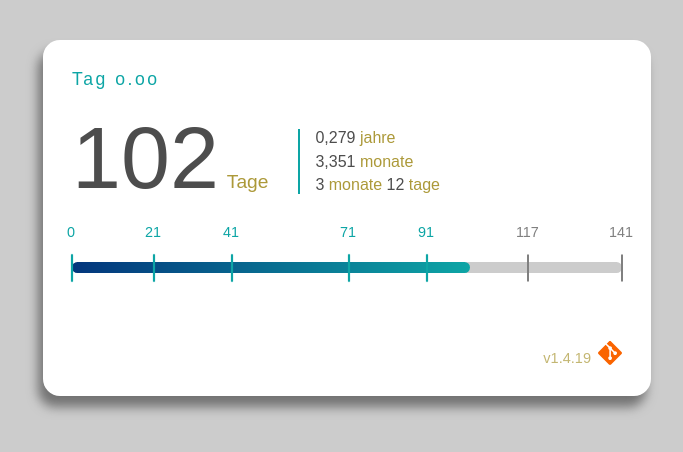
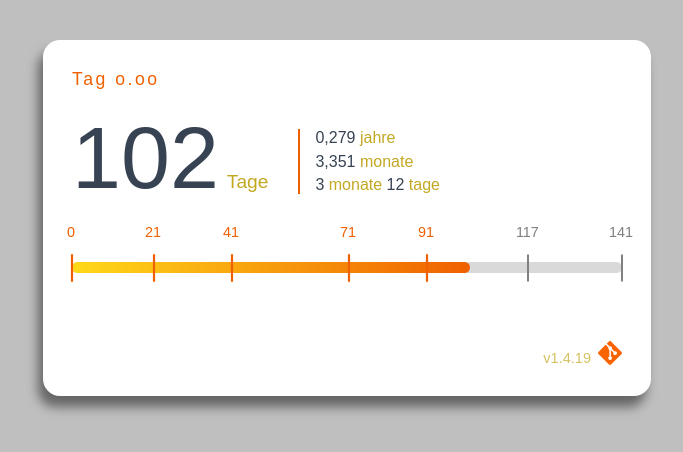
Before and after one commit to p1xeltm/Tag-o.oo, a plain HTML site: page index.html in a window 1280 px wide. Shown: the whole page, without its empty margins (293-976 px from the left). Drawn offline with Linux system fonts and the light colour scheme; a web font is replaced by a local one.

Commit message:
Themewechsel zu exceedcfslx.css

```diff
--- a/index.html
+++ b/index.html
@@ -7,7 +7,7 @@
     <title>Tag o.oo</title>
     <link rel="icon" href="icon-favicon.svg" type="image/svg+xml">
     <link href="https://fonts.googleapis.com/css2?family=Google+Sans+Flex:wght@50..1000&display=swap" rel="stylesheet">    <link rel="stylesheet" href="style.css">
-    <link rel="stylesheet" href="theme--orbeafoxfactory26.css">
+    <link rel="stylesheet" href="theme--exceedcfslx.css">
 </head>
 
 <body>
```
